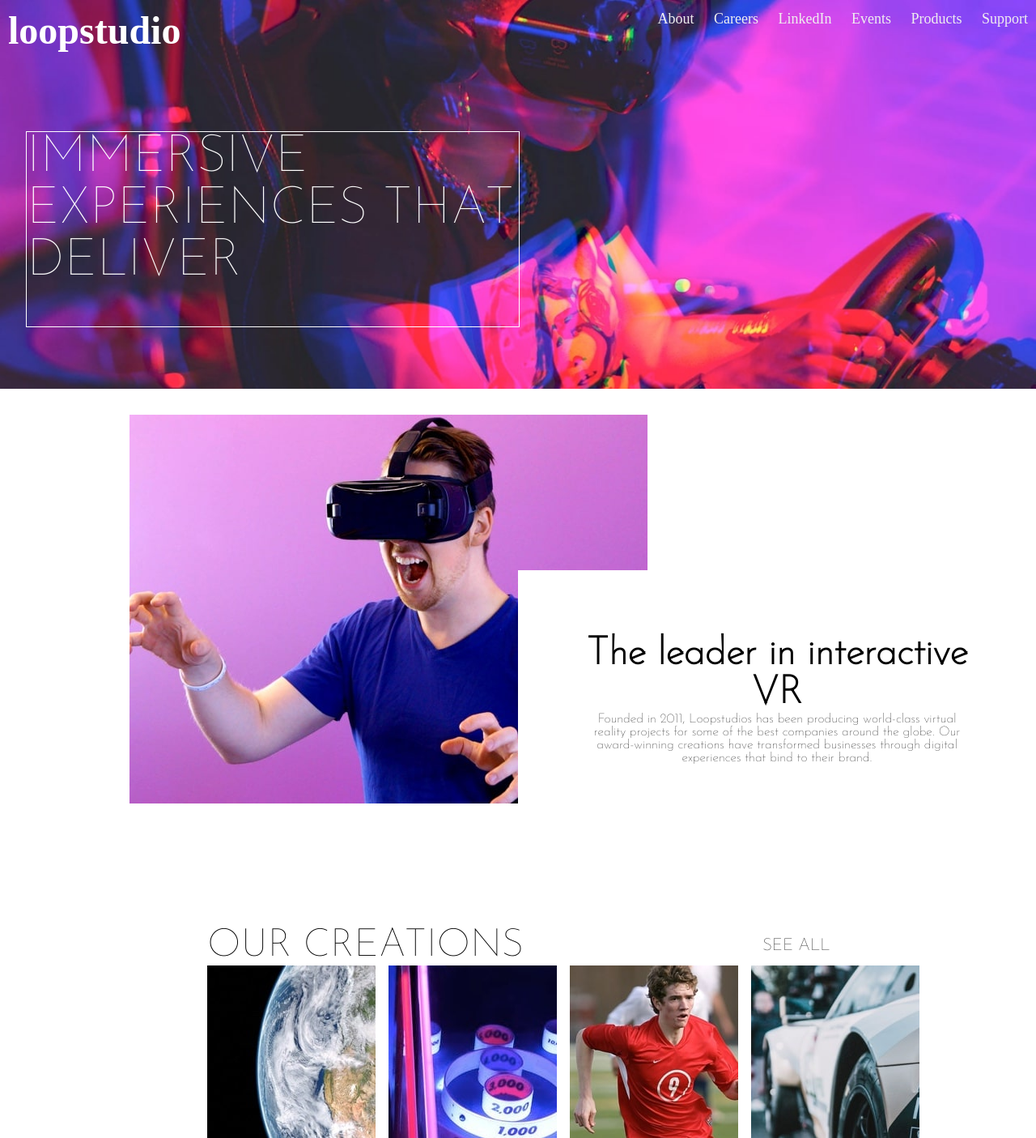
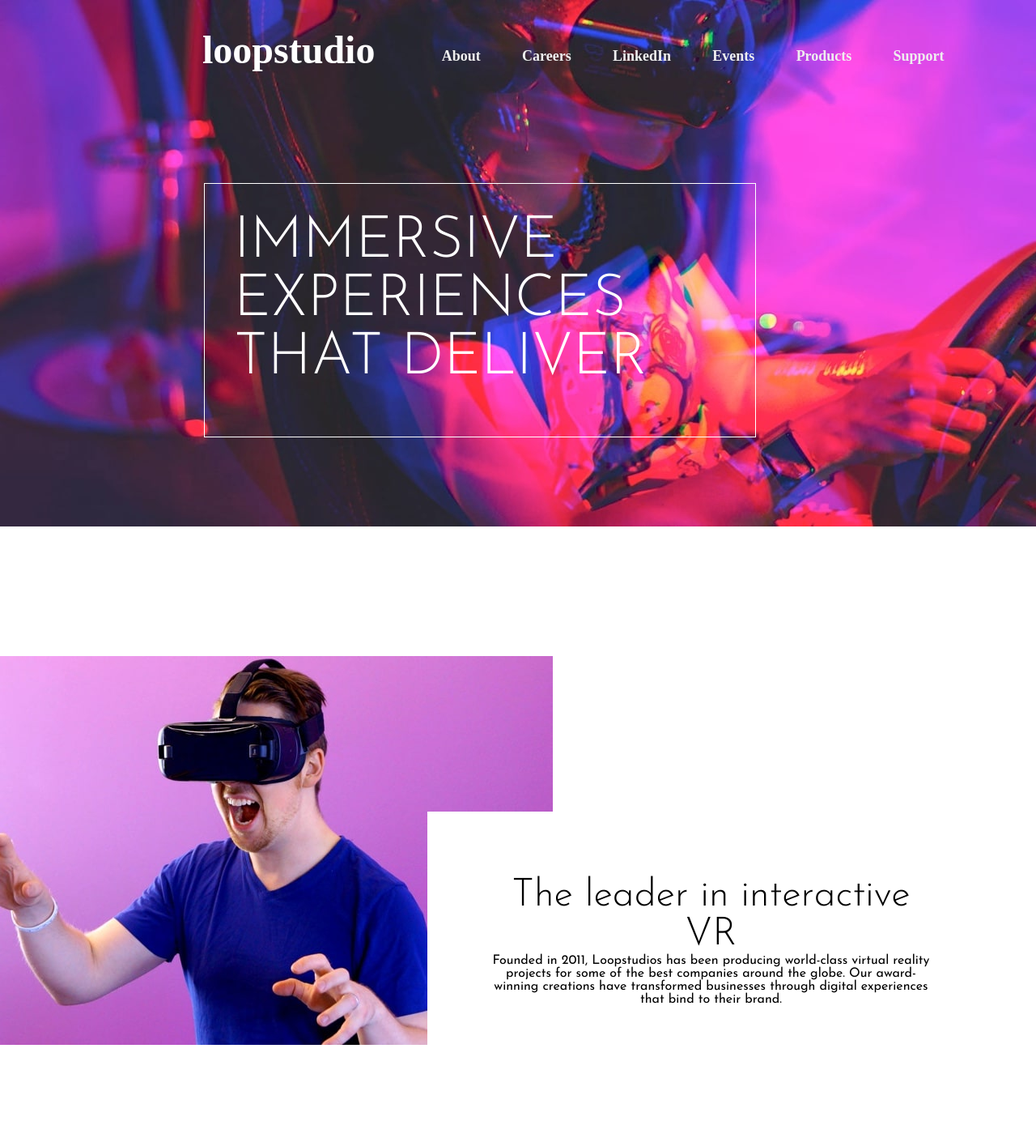
Before and after one commit to Yoana7183/Noob2Junior-PracticeTasks, a website: page landing_page/index.html in a window 1280 px wide. Shown: the top 1405 px of the page at 81% size. Drawn offline with Linux system fonts and the light colour scheme; a web font is replaced by a local one.

Commit message:
header/navbar/first main: fixed

```diff
--- a/landing_page/index.html
+++ b/landing_page/index.html
@@ -10,7 +10,9 @@
   <link rel="stylesheet" href="https://fonts.google.com/specimen/Alata">
   <link rel="preconnect" href="https://fonts.googleapis.com">
   <link rel="preconnect" href="https://fonts.gstatic.com" crossorigin>
-  <link href="https://fonts.googleapis.com/css2?family=Josefin+Sans:wght@100&display=swap" rel="stylesheet">
+  <link rel="preconnect" href="https://fonts.googleapis.com">
+  <link rel="preconnect" href="https://fonts.gstatic.com" crossorigin>
+  <link href="https://fonts.googleapis.com/css2?family=Josefin+Sans:wght@100;300;400&family=Kumbh+Sans:wght@400;700&display=swap" rel="stylesheet">
   <link rel="stylesheet" href="style.css">
   <title>Frontend Mentor | Loopstudios landing page</title>
   <style>
@@ -41,6 +43,7 @@
 
 
   <div class="header_container">
+    <div class="opacity"></div>
     <div class="nav">
       <input type="checkbox" id="nav-check" onclick="validate()">
       <div class="nav-header">
--- a/landing_page/style.css
+++ b/landing_page/style.css
@@ -1,6 +1,7 @@
-*{
+* {
   margin: 0;
 }
+
 nav {
   display: flex;
   justify-content: flex-end;
@@ -42,6 +43,8 @@ nav {
   font-size: 3rem;
   color: #fff;
   padding: 0.625rem 0.625rem 0.625rem 0.625rem;
+  margin-left: 5em;
+  margin-top: 0.5em;
 }
 
 .nav>.nav-btn {
@@ -52,13 +55,17 @@ nav {
   display: inline;
   float: right;
   font-size: 18px;
+  margin-right: 5em;
+  margin-top: 2em;
 }
 
 .nav>.nav-links>a {
   display: inline-block;
-    padding: 13px 10px 13px 10px;
+  font-weight: 700;
+  font-size: 1em;
   text-decoration: none;
   color: #efefef;
+  padding: 1.3em;
 }
 
 .nav>.nav-links>a:hover {
@@ -69,7 +76,12 @@ nav {
   display: none;
 
 }
-
+.sectionText>h1{
+  font-weight: 300;
+}
+.sectionText{
+  font-weight: 400;
+}
 
 
 /*  start DESKTOP media query*/
@@ -206,7 +218,8 @@ nav {
     background-image: url("./images/desktop/image-hero.jpg");
     background-repeat: no-repeat;
     background-size: cover;
-        height: 30rem;
+
+    height: 650px;
 
     color: white;
 
@@ -216,11 +229,13 @@ nav {
     border: 1px solid white;
     width: 38rem;
     height: 15rem;
-        font-size: 4rem;
-        margin-top: 7rem;
-        margin-left: 2rem;
+    font-size: 72px;
+    font-weight: 300;
+    margin-top: 11rem;
+    margin-left: 3.5em;
     display: flex;
     justify-content: center;
+    padding: 0.5em;
 
   }
 
@@ -230,21 +245,22 @@ nav {
 
   .home-picture {
     background-image: url("./images/desktop/image-interactive.jpg");
-        width: 40rem;
+    width: 731px;
     height: 30rem;
     position: relative;
-        margin-top: 2rem;
+    margin-top: 10em;
+    margin-left: -13em;
   }
 
 
 
   .sectionText {
     position: absolute;
-        background-color: white;
-        width: 30rem;
+
+    width: 541px;
     height: 15rem;
     top: 12rem;
-        left: 30rem;
+    left: 36em;
     padding: 5rem;
   }
 
```
Lines whose indentation alone changed are shown as unchanged.
